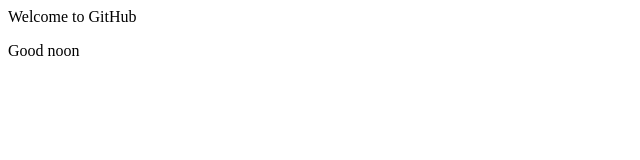
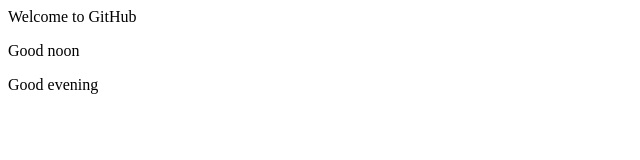
Before and after one commit to harshita-19Y/new-repo, a plain HTML site: page index.html in a window 1280 px wide. Shown: the whole page, without its empty margins (0-640 px from the left). Drawn offline with Linux system fonts and the light colour scheme.

Commit message:
new line added

```diff
--- a/index.html
+++ b/index.html
@@ -1,2 +1,3 @@
 <p>Welcome to GitHub</p>
 <p>Good noon</p>
+<p>Good evening</p>
```
